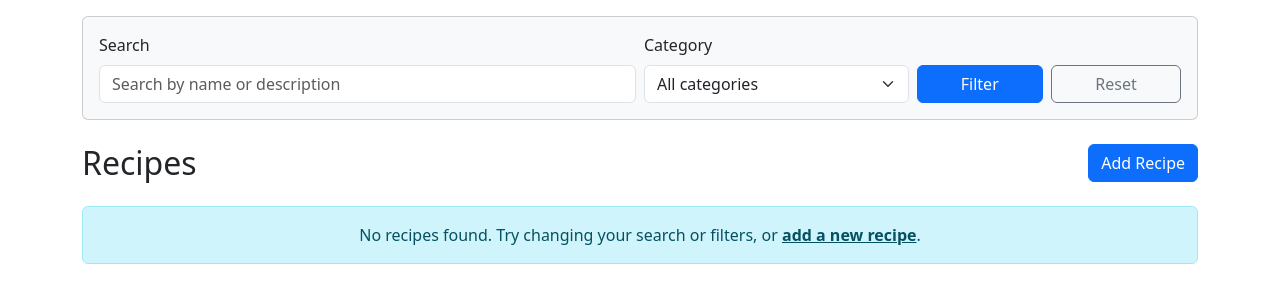
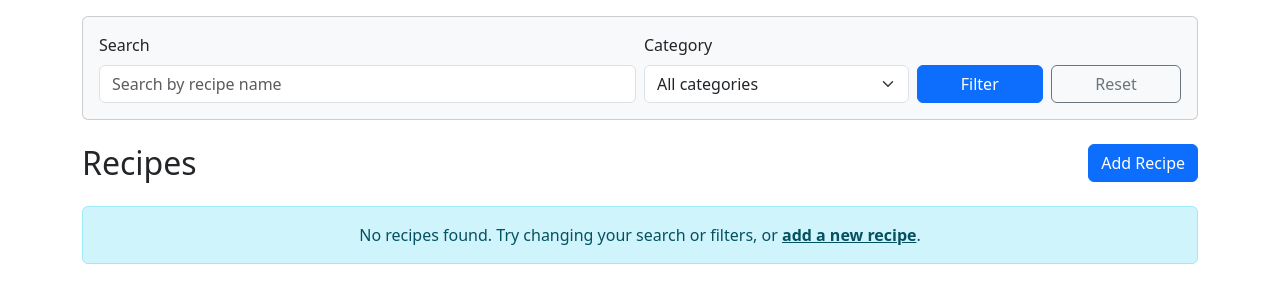
Before and after one commit to vladimirbojinov/ASP-SoftUni-Exam, an ASP.NET Core app: page /Recipe in a window 1280 px wide. Shown: the part 57-357 px from the top of the page. Run offline with ASP.NET Core 8, Linux system fonts and the light colour scheme; style sheets or scripts are compiled from the project's sources; some libraries are stand-ins or nearby versions.

Commit message:
Fixed misleading placeholder

```diff
--- a/CookBookApp/CookBookApp/Views/Recipe/Index.cshtml
+++ b/CookBookApp/CookBookApp/Views/Recipe/Index.cshtml
@@ -9,7 +9,7 @@
 	<div class="row g-2 align-items-end">
 		<div class="col-12 col-md-6">
 			<label class="form-label">Search</label>
-			<input name="nameFilter" class="form-control" placeholder="Search by name or description" />
+			<input name="nameFilter" class="form-control" placeholder="Search by recipe name" />
 		</div>
 		<div class="col-12 col-md-3">
 			<label class="form-label">Category</label>
```
